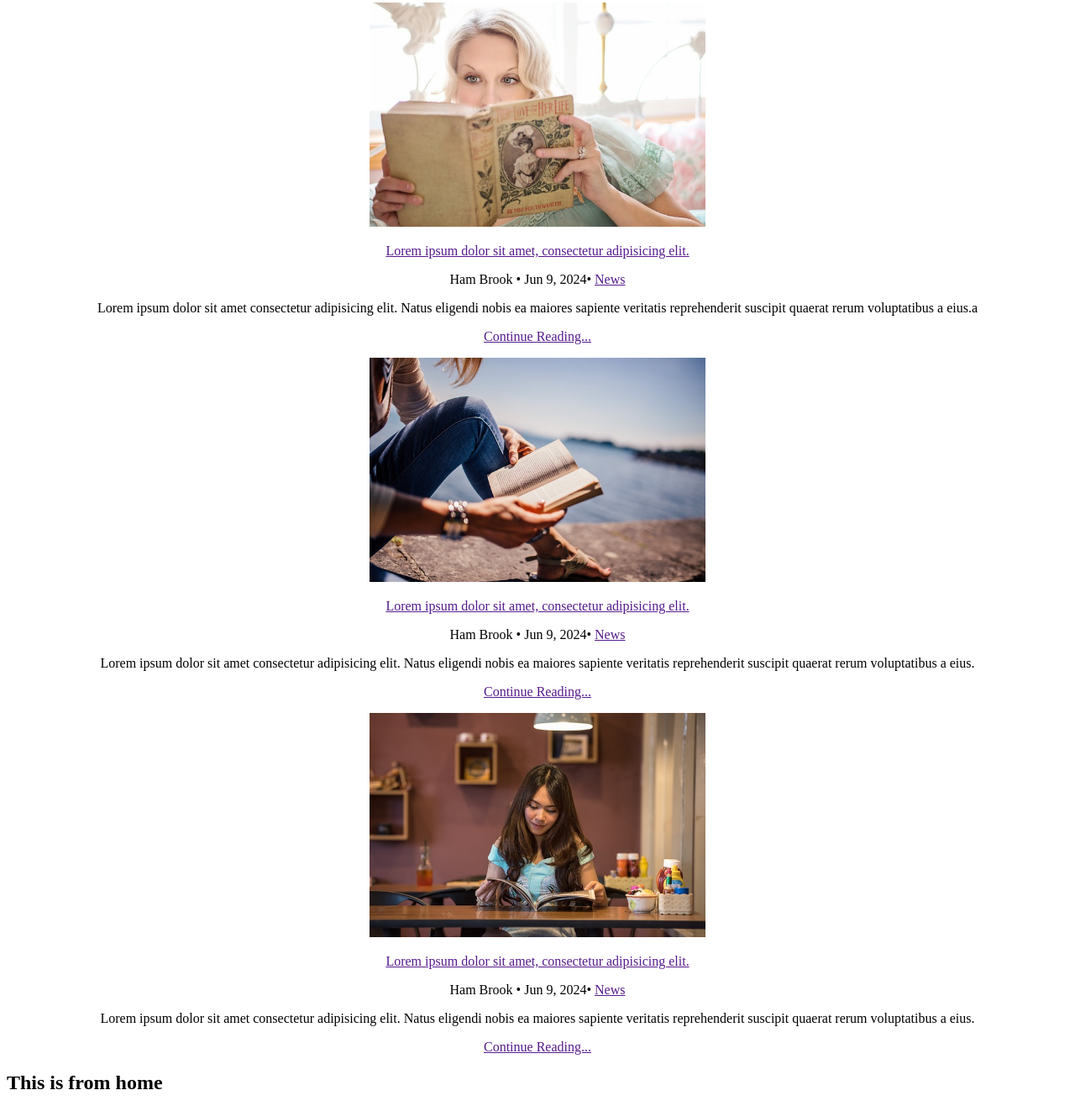
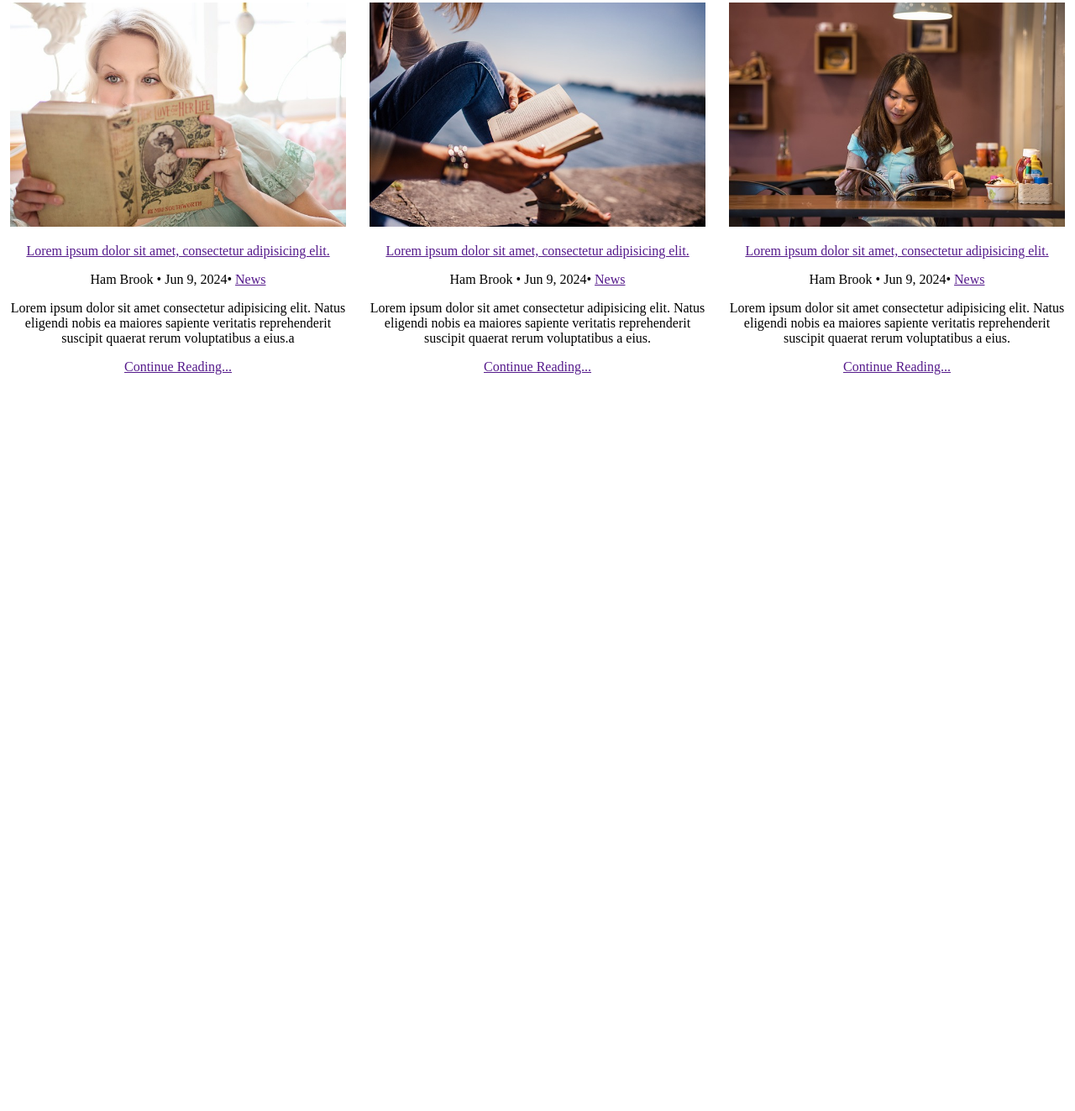
Before and after one commit to annice5/novel-landing-page, a plain HTML site: page index.html in a window 1280 px wide. Shown: the part 3810-5133 px from the top of the page at 84% size. After the commit the page ends 4280 px from the top, so only its background shows below. Drawn offline with Linux system fonts and the light colour scheme.

Commit message:
added changes

```diff
--- a/css/style.css
+++ b/css/style.css
@@ -229,17 +229,9 @@ hr {
     color: rgb(202, 58, 79);
 }
 
-.sec4imageandtext {
-    /* display: flex; */
-    /* display: grid;
-    grid-template-columns: repeat(3, 1fr); */
-    /* grid-template-rows: 1fr; */
-    /* grid-column-gap: 5px;
-    grid-row-gap: 0px; */
-    /* justify-content: center; */
-}
 
-<<<<<<< HEAD
+
+
 .sec4imageandtext-div {
     display: grid;
     grid-template-columns: repeat(3, 1fr);
@@ -249,18 +241,3 @@ hr {
 .sec4-div img {
     width: 400px;
 }
-
-/* .sec4-div {
-    width: 50%;
-} */
-
-/* .sec4imageandtext img{
-    width: 80%;
-    height: 45vh;
-} */
-=======
-.sec5{
-    color: blue;
-}
-
->>>>>>> 903ea2ab58f28bceb342b3d786a1898726362a09
--- a/index.html
+++ b/index.html
@@ -122,11 +122,8 @@
                 </div>
             </div>
         </section>
-        <section class="sec5">
-            <div>
-                <h1>This is from home</h1>
-            </div>
-        </section>
+
+
     </div>
 
     <script src="./js/index.js"></script>
```
